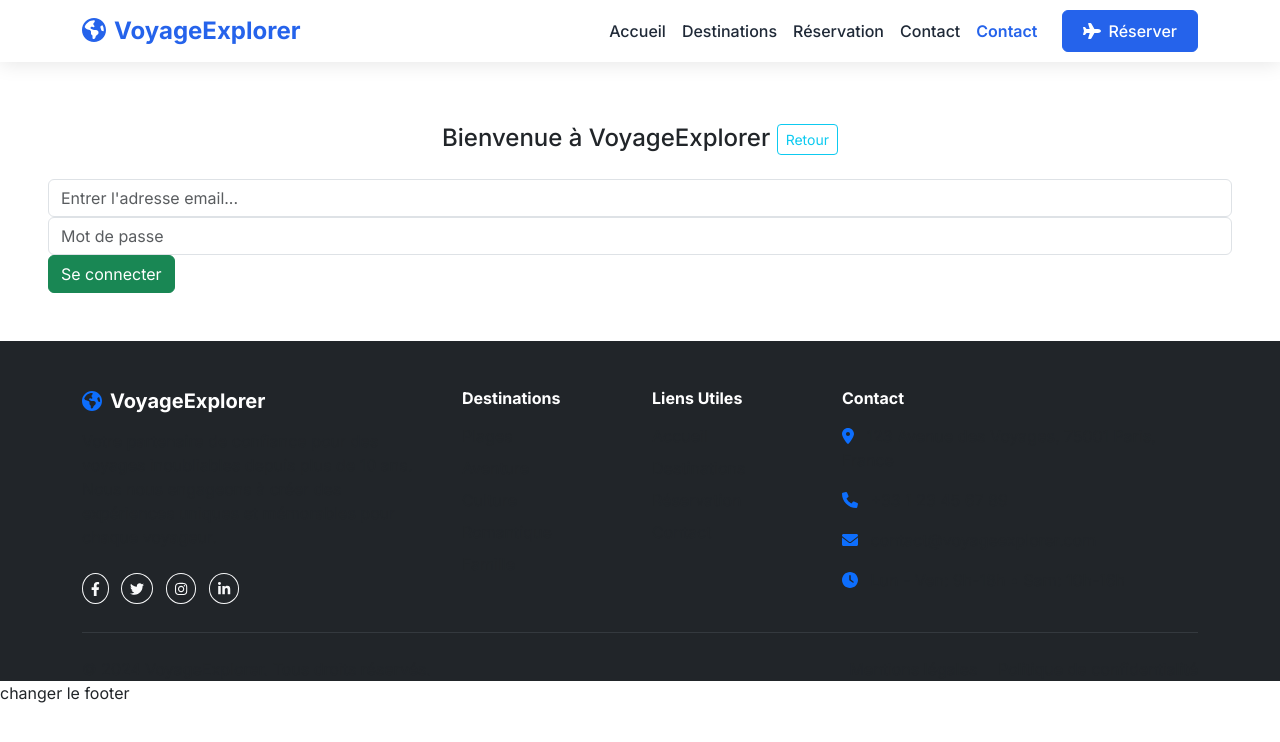
After one commit to bamadu07/voyage, a PHP site: page /login.php in a window 1280 px wide. The commit adds this page. Shown: the top 742 px of the page. Run offline with PHP 8.4, Linux system fonts and the light colour scheme.

Commit message:
creation de la page login et controller

```diff
--- a/config/database.php
+++ b/config/database.php
@@ -17,5 +17,24 @@ class Database {
         }
         return $this->conn;
     }
+
+    // Connexion utilisateur
+    function connecter($email, $password)
+    {
+        global $db;
+        try {
+            $req = $db->prepare("SELECT * FROM user WHERE email =:email AND mdp =:password");
+
+            $req->execute([
+                'email' => $email,
+                'password' => $password,
+            ]);
+
+            return $req->fetch(PDO::FETCH_OBJ);
+        } catch (PDOException $e) {
+            die("Erreur : " . $e->getMessage());
+        }
+    }
+
 }
 ?>
--- a/includes/header.php
+++ b/includes/header.php
@@ -94,6 +94,8 @@ session_start();
                     </li>
                     <li class="nav-item">
                         <a class="nav-link <?php echo basename($_SERVER['PHP_SELF']) == 'contact.php' ? 'active' : ''; ?>" href="contact.php">Contact</a>
+                    </li><li class="nav-item">
+                        <a class="nav-link <?php echo basename($_SERVER['PHP_SELF']) == 'login.php' ? 'active' : ''; ?>" href="login.php">Contact</a>
                     </li>
                 </ul>
                 <div class="ms-3">
--- /dev/null
+++ b/login.php
@@ -0,0 +1,29 @@
+<?php
+    include 'includes/header.php';
+    include 'config/database.php';
+
+    $database = new Database();
+    $db = $database->getConnection();
+
+?>
+    <div class="p-5">
+        <div class="text-center">
+            <h1 class="h4 text-gray-900 mb-4">Bienvenue à VoyageExplorer <a href="index.php" class="btn btn-outline-info btn-sm">Retour</a></h1>
+        </div>
+        <form class="user" method="post" action="">
+            <div class="form-group">
+                <input type="email" required name="email" class="form-control form-control-user" id="exampleInputEmail" aria-describedby="emailHelp" placeholder="Entrer l'adresse email...">
+            </div>
+            <div class="form-group">
+                <input type="password" required name="password" class="form-control form-control-user" id="exampleInputPassword" placeholder="Mot de passe">
+            </div>
+
+            <button type="submit" name="connecter" class="btn btn-success btn-user btn-block">
+                Se connecter
+            </button>
+        </form>
+    </div>
+
+<?php
+    include 'includes/footer.php';
+ ?>
```
Also changed, not shown: base.sql (+9 -0 lines), controller/login.php (added, +18 -0 lines).
